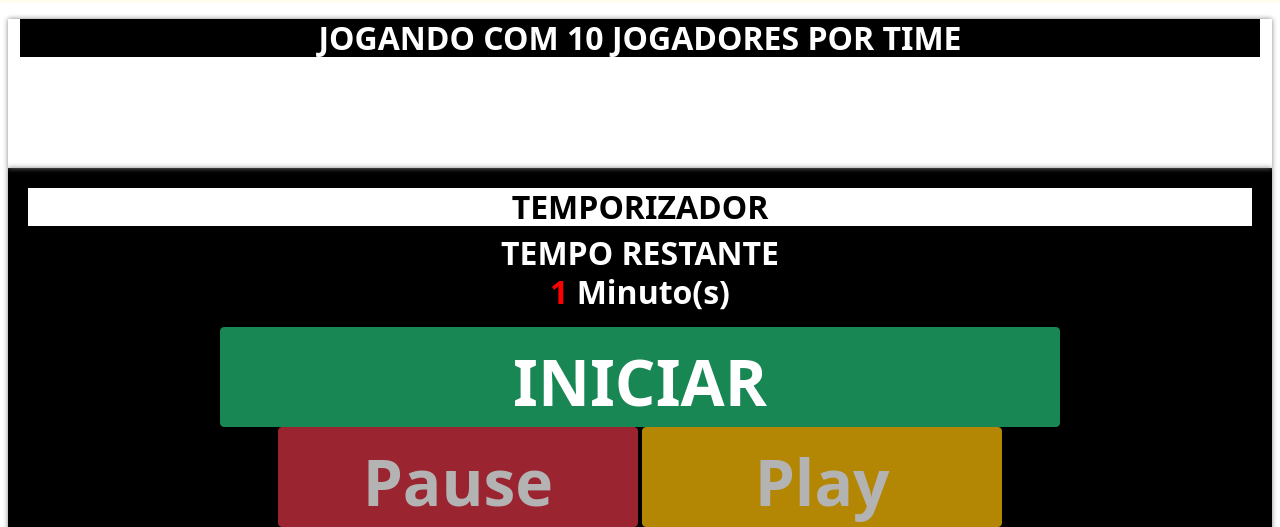
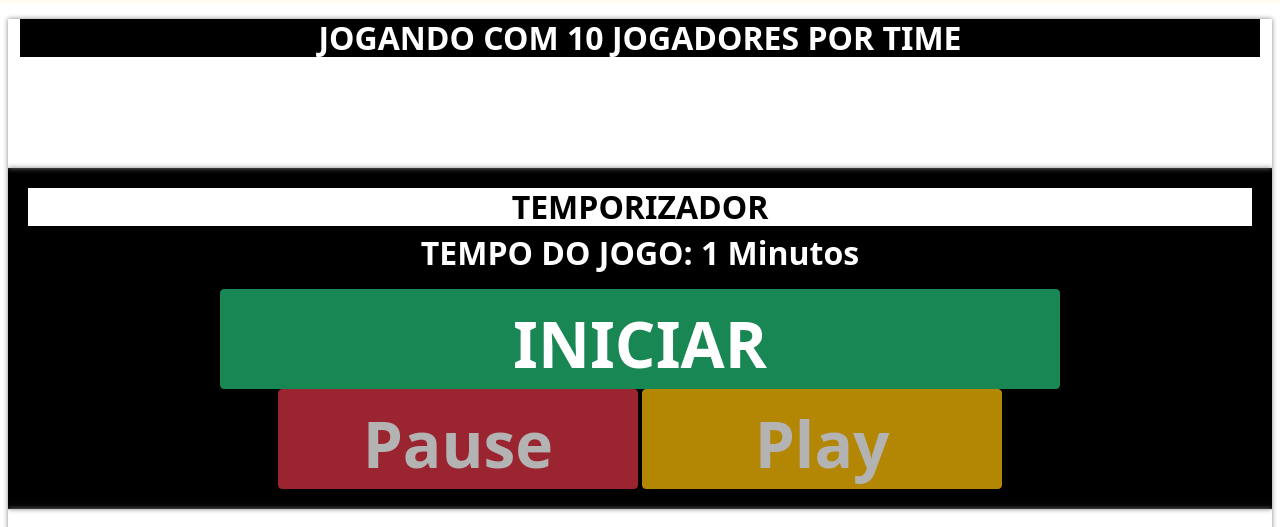
Before and after one commit to santhiagosdp/appscrd, a Django app: page /cadastrar_time/ in a window 1280 px wide. Shown: the part 293-820 px from the top of the page. Run offline with Django 3.2, Linux system fonts and the light colour scheme; a user stored in the database is signed in; tables that the repository leaves empty hold one stand-in row (values such as "Sample post"); some libraries are stand-ins or nearby versions.

Commit message:
red
cadastrar time

```diff
--- a/startgame/templates/cadastrar_time.html
+++ b/startgame/templates/cadastrar_time.html
@@ -110,10 +110,10 @@
     <h2 style="font-weight: bold; color: black; background-color: white;" class="text-center" >TEMPORIZADOR</h2>
     <div class="col-sm-12 col-md-12 col-lg-12">
       <h2>
-          <p style="font-size: 100%; color: white;">TEMPO RESTANTE<br>
+          <p style="font-size: 100%; color: white;">TEMPO DO JOGO: {{pelada.tempo_pelada}} Minutos<br>
             <span id="timer" style="color: red;" >
-              <strong>{{pelada.tempo_pelada}}</strong>
-            </span> Minuto(s)
+              <strong></strong>
+            </span>
           </p>
       </h2>
       <a class="btn btn-success btstart" type="button" id="btnstartime" onclick="startTimer({{pelada.tempo_pelada}})" style="width: 70%; height: 100px;">INICIAR</a>
@@ -241,6 +241,8 @@
   </br>
 </div> <!-- sombra div-->
 
+
+
 <script>
   let timer = null;
   let paused = false;
@@ -357,6 +359,8 @@
 
 </script>
 
+</script>
+
 
 
 {% endblock %}
```
